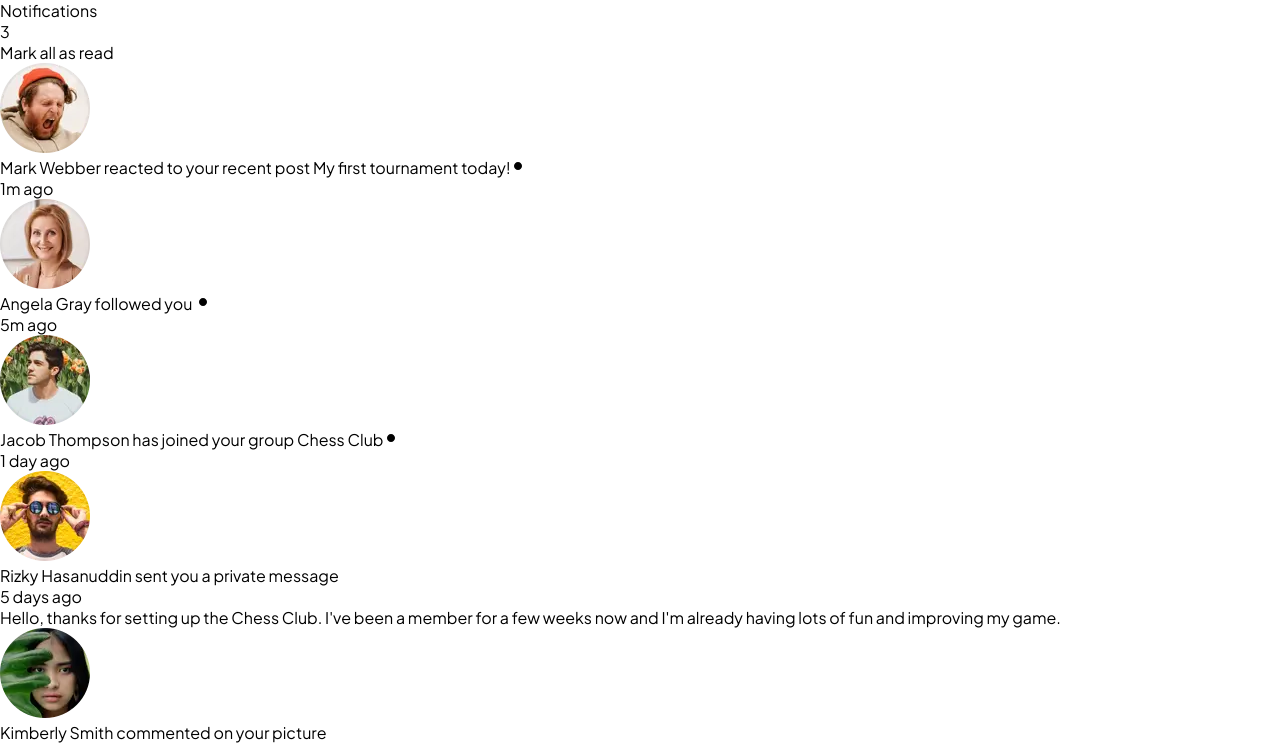
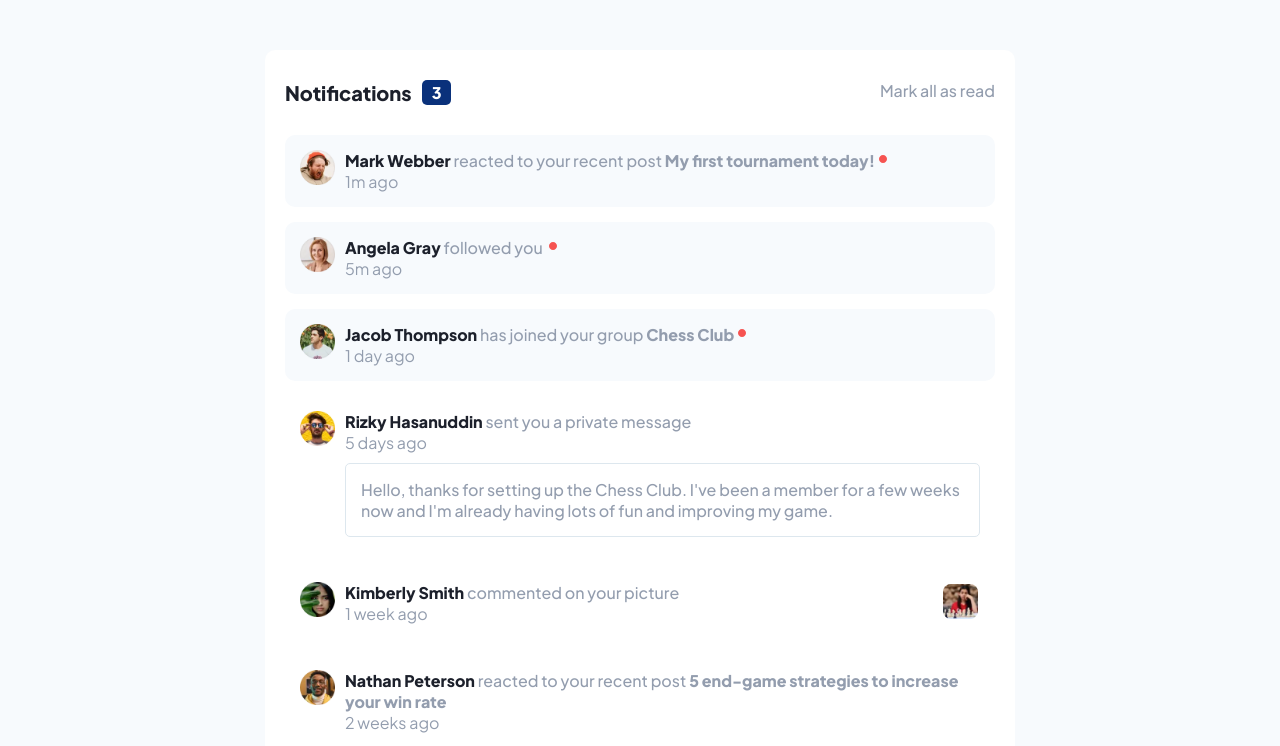
Before and after one commit to sorci89/notifications-page-main, a React (Create React App) app: page / in a window 1280 px wide. Shown: the top 746 px of the page. Built offline with nearby package versions, Linux system fonts and the light colour scheme.

Commit message:
add css styles as per style-guide

```diff
--- a/public/index.html
+++ b/public/index.html
@@ -14,17 +14,6 @@
    <title>Notifications page</title>
   </head>
   <body>
-    <noscript>You need to enable JavaScript to run this app.</noscript>
     <div id="root"></div>
-    <!--
-      This HTML file is a template.
-      If you open it directly in the browser, you will see an empty page.
-
-      You can add webfonts, meta tags, or analytics to this file.
-      The build step will place the bundled scripts into the <body> tag.
-
-      To begin the development, run `npm start` or `yarn start`.
-      To create a production bundle, use `npm run build` or `yarn build`.
-    -->
   </body>
 </html>
--- a/src/App.css
+++ /dev/null
@@ -1,58 +0,0 @@
-* {
-  margin:0;
-  padding:0;
-  border:0;
-  background:transparent;
-  outline:none;
-  text-decoration:none;
-  outline:none;
-  font-family:inherit;
-  box-sizing:border-box;
-}
-
-:root {
-  --main--color: #0B63F8;
-  --black: #000000;
-  --sealbrown: #131313;
-  --white: #FFFFFF;
-  --whitesmoke: #F8F8F8;
-  --darkgrey: #ADA7A7;
-}
-
-ol, ul, li {
-  list-style:none;display:block;
-}
-table {
-  border-collapse: collapse;
-  border-spacing:0;
-}
-a img {
-  border: none;
-}
-
-button,
-a{
-  cursor: pointer;
-  color: inherit;
-}
-
-textarea {
-  resize: none;
-}
-
-button,
-input,
-textarea,
-select {
-  appearance: none !important; -webkit-appearance: none !important; border-radius: 0;
-}
-
-body{
-  font-family: 'Plus Jakarta Sans', sans-serif;
-}
-
-/* .App {
-  display: flex;
-  flex-direction: row;
-  height: 100vh;
-} */
--- a/src/App.js
+++ b/src/App.js
@@ -1,5 +1,5 @@
 import { useState, useEffect } from "react";
-import "./App.css";
+import styles from "./app.module.css";
 import { data } from "./data/data";
 import Notifications from "./components/notifications/Notifications";
 
@@ -30,14 +30,20 @@ function App() {
   }, []);
 
   return (
-    <div className="App">
-      <p>Notifications</p>
-      <div>{nbrOfUnread}</div>
-      {nbrOfUnread === 0 ? (
-        <div onClick={() => markAllUnRead()}>Mark all as unread</div>
-      ) : (
-        <div onClick={() => markAllRead()}>Mark all as read</div>
-      )}
+    <div className={styles.container}>
+      <div className={styles.notificationHeadline}>
+        <p className={styles.notificationTitle}>Notifications</p>
+        <div className={styles.notificationsNumber}>{nbrOfUnread}</div>
+        {nbrOfUnread === 0 ? (
+          <div className={styles.allMarker} onClick={() => markAllUnRead()}>
+            Mark all as unread
+          </div>
+        ) : (
+          <div className={styles.allMarker} onClick={() => markAllRead()}>
+            Mark all as read
+          </div>
+        )}
+      </div>
       <Notifications notifications={notifications} countUnread={countUnread} />
     </div>
   );
--- /dev/null
+++ b/src/app.module.css
@@ -0,0 +1,103 @@
+* {
+  margin:0;
+  padding:0;
+  border:0;
+  background:transparent;
+  outline:none;
+  text-decoration:none;
+  outline:none;
+  font-family:inherit;
+  box-sizing:border-box;
+}
+
+
+ol, ul, li {
+  list-style:none;display:block;
+}
+table {
+  border-collapse: collapse;
+  border-spacing:0;
+}
+a img {
+  border: none;
+}
+
+button,
+a{
+  cursor: pointer;
+  color: inherit;
+}
+
+textarea {
+  resize: none;
+}
+
+button,
+input,
+textarea,
+select {
+  appearance: none !important; -webkit-appearance: none !important; border-radius: 0;
+}
+
+:root {
+  --red: hsl(1, 90%, 64%);
+  --blue: hsl(219, 85%, 26%);
+  --white: hsl(0, 0%, 100%);
+  --very-light-grayish-blue: hsl(210, 60%, 98%);
+  --light-grayish-blue-1: hsl(211, 68%, 94%);
+  --light-grayish-blue-2: hsl(205, 33%, 90%);
+  --grayish-blue: hsl(219, 14%, 63%);
+  --dark-grayish-blue: hsl(219, 12%, 42%);
+  --very-dark-blue: hsl(224, 21%, 14%);
+}
+
+body{
+  color: var(--grayish-blue);
+  font-family: 'Plus Jakarta Sans', sans-serif;
+  font-size: 16px;
+  font-weight: 500;
+  background-color: var(--very-light-grayish-blue);
+}
+
+.container {
+  margin: auto;
+  padding: 30px 10px;
+  max-width: 750px;
+  height: 100vh;
+  overflow-y: auto;
+  background-color: var(--white);
+}
+
+@media screen and (min-width: 751px) {
+  .container {
+    margin: 50px auto;
+    padding: 30px 20px;
+    border-radius: 10px;
+  }
+}
+
+.notificationHeadline{
+  display: flex;
+  margin-bottom: 30px;
+}
+
+.notificationsNumber{
+  margin-right: auto;
+  padding: 2px 10px;
+  border-radius: 5px;
+  align-self: center;
+  background-color: var(--blue);
+  font-weight: 800;
+  color: var(--white);
+}
+
+.allMarker:hover{
+color: var(--blue);
+}
+
+.notificationTitle{
+  margin-right: 10px;
+  color: var(--very-dark-blue);
+  font-size: 20px;
+  font-weight: 800;
+}
--- a/src/components/notifications/Notifications.jsx
+++ b/src/components/notifications/Notifications.jsx
@@ -13,21 +13,24 @@ const Notifications = ({notifications, countUnread}) => {
     return (
         <div className={styles.notificationsContainer}>
             {notifications.map((notification) => (
-                <div className={styles.notificationCard} onClick={() => markOneRead({ notification })}>
+                <div className={notification.isRead === false ? styles.notificationCardNew : styles.notificationCard} onClick={() => markOneRead({ notification })}>
                     <div className={styles.userProfileContainer}>
-                        <img src={notification.userProfile} alt="User profile" />
+                    <img className={styles.userProfile} src={notification.userProfile} alt="User profile" />
                     </div>
+                    <div className={styles.notificationCardTextContent}>
                         <span className={styles.userName}>{notification.userName}</span>{" "}
                         <span className={styles.action}>{notification.action}</span>{" "}
                         {notification.type === "withLink" && <span className={styles.link}>{notification.link}</span>}
                         {notification.isRead === false && <GoPrimitiveDot className={styles.orangeDot} />}
                         <p className={styles.time}>{notification.time}</p>
                         {notification.type === "withMessage" && <p className={styles.privatMessage}>{notification.message}</p>}
+                    </div>
                         {notification.type === "withPicture" && (
-                        <div className={styles.referredPicture}>
-                            <img src={notification.picture} alt="Referenced pic" />
+                            <div className={styles.referredPictureContainer}>
+                                <img className={styles.referredPicture} src={notification.picture} alt="Referenced pic" />
                             </div>
                         )}
+
                 </div>
             ))}
         </div>
--- a/src/components/notifications/notifications.module.css
+++ b/src/components/notifications/notifications.module.css
@@ -0,0 +1,67 @@
+
+.orangeDot {
+    color: var(--red);
+}
+
+.notificationCard,
+.notificationCardNew{
+    border-radius: 10px;
+    display: flex;
+    margin-bottom: 15px;
+    padding: 15px;
+}
+
+.notificationCardNew{
+ background-color: var(--very-light-grayish-blue);
+}
+.userProfile{
+    width:35px;
+}
+.referredPicture{
+    width: 39px;
+    padding: 2px;
+    border-radius: 10px;
+}
+.referredPicture:hover{
+    padding: 0;
+    border: 2px solid var(--light-grayish-blue-2);
+}
+.referredPictureContainer{
+    margin-left: 10px;
+}
+.notificationCardTextContent{
+    margin-right: auto;
+    padding-left: 10px;
+}
+
+.time{
+    color: var(--grayish-blue);
+    font-weight: normal;
+    width: 100%;
+}
+
+.privatMessage{
+    margin-top: 10px;
+    padding: 15px;
+    width: 100%;
+    border: 1.5px solid var(--light-grayish-blue-2);
+    border-radius: 5px;
+}
+.privatMessage:hover{
+
+    background-color: var(--light-grayish-blue-2);
+}
+
+.link{
+    font-weight: 800;
+}
+
+.link:hover,
+.userName:hover{
+    color: var(--blue);
+}
+
+.userName{
+    color: var(--very-dark-blue);
+    font-weight: 800;
+}
```
Lines whose indentation alone changed are shown as unchanged.
